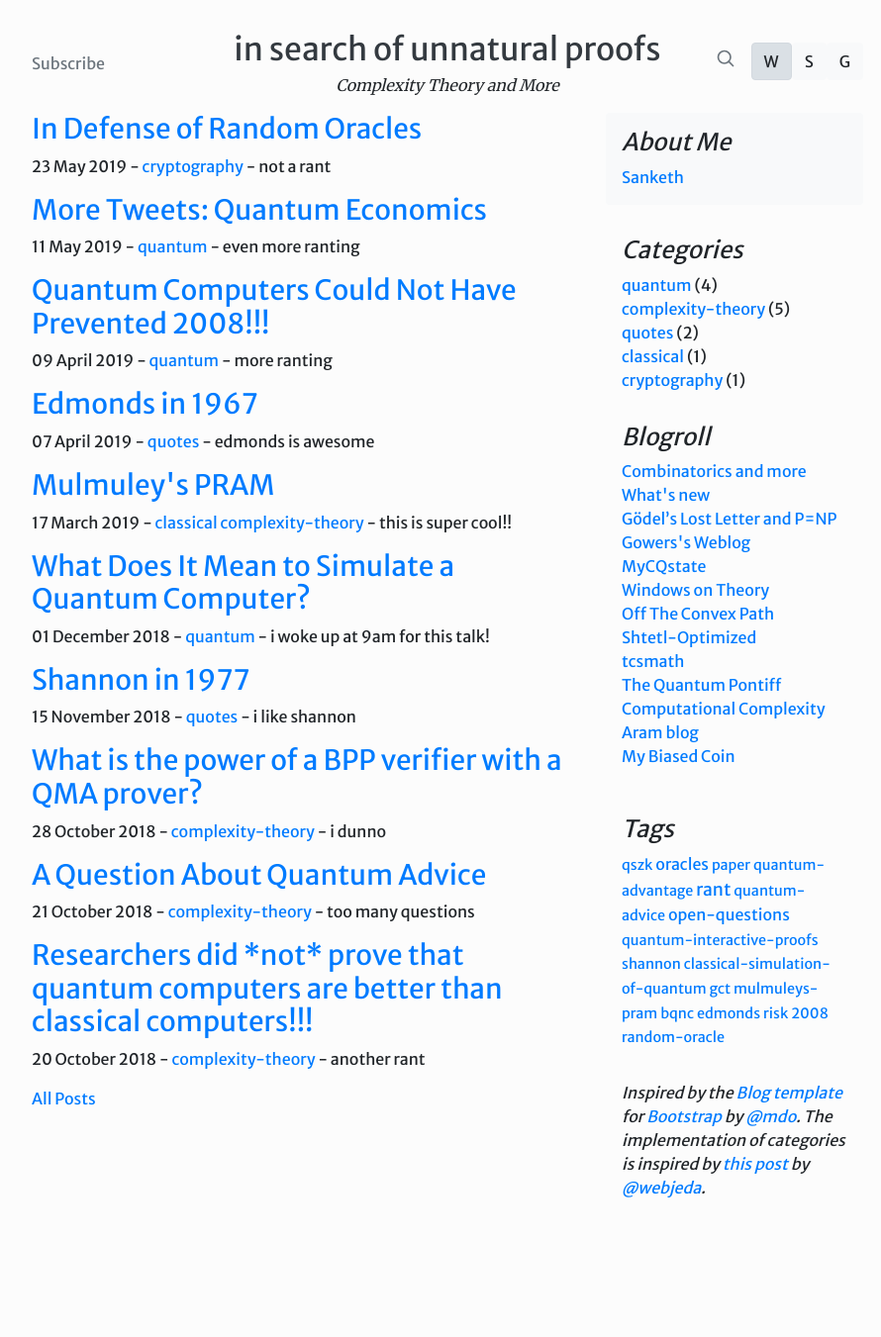
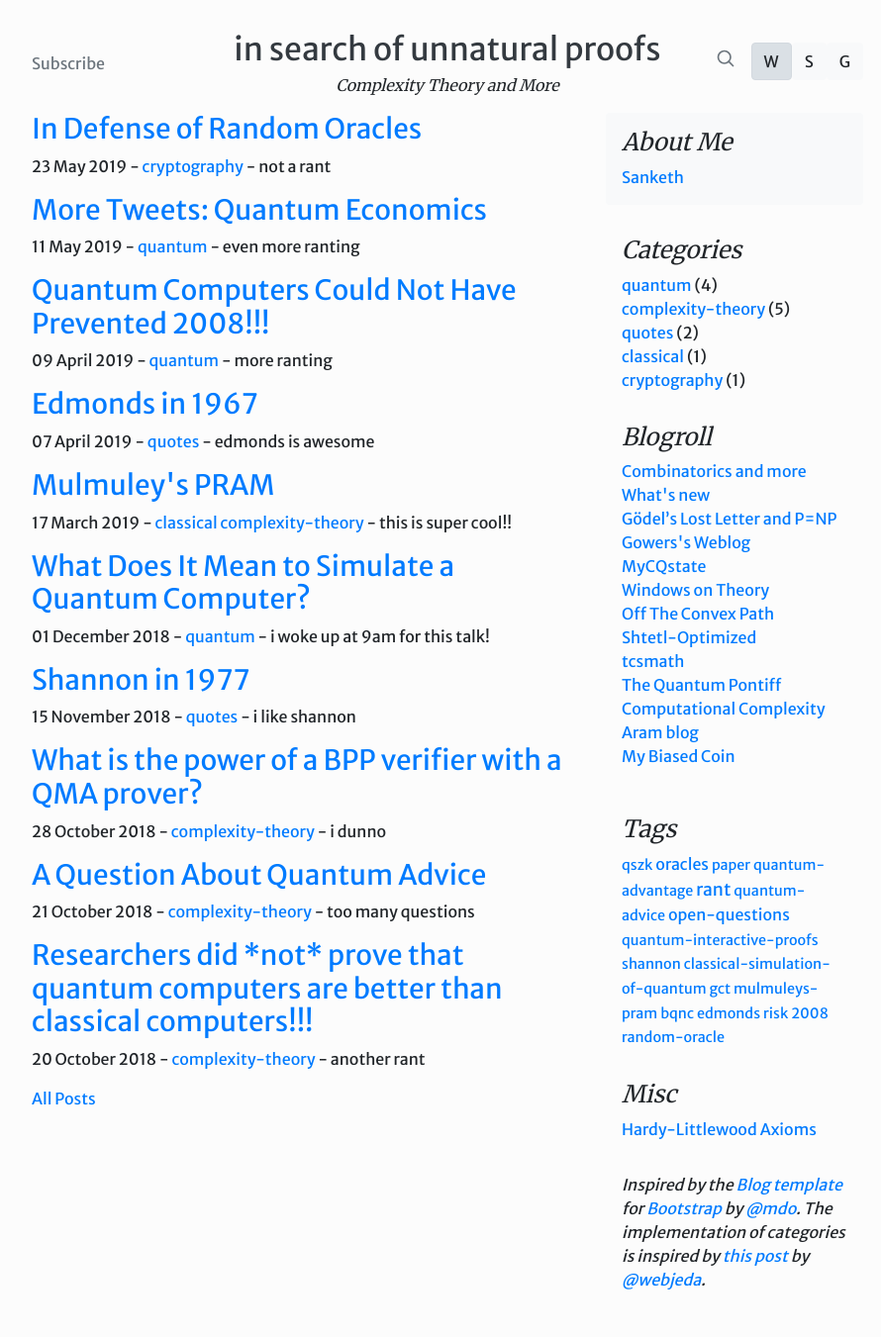
Before and after one commit to unnatural-proofs/unnatural-proofs.github.io, a Jekyll site: the page built from index.html, in a window 1280 px wide. Shown: the whole page at 99% size, without its empty margins (188-1078 px from the left). Built offline with Jekyll 4.4.1, drawn with Linux system fonts in a browser that asks for light colours; nearby versions of some CDN libraries; before the commit the page ends 1258 px from its top, so only the background shows below that.

Commit message:
added link to Hardy-Littlewood Axioms

```diff
--- a/_includes/aside.html
+++ b/_includes/aside.html
@@ -59,6 +59,15 @@
     </ol>
 </div>
 
+<div class="p-3">
+    <h4 class="font-italic">Misc</h4>
+    <ol class="list-unstyled mb-0">
+        <li>
+            <a href="https://unnatural-proofs.github.io/hardy-littlewood-axioms/">Hardy-Littlewood Axioms</a>
+        </li>
+    </ol>
+</div>
+
 <div class="p-3 font-italic">
     Inspired by the <a href="https://getbootstrap.com/docs/4.0/examples/blog/">Blog template</a>
     for <a href="https://getbootstrap.com/">Bootstrap</a> by <a href="https://twitter.com/mdo">@mdo</a>.
--- a/_sass/main.scss
+++ b/_sass/main.scss
@@ -21,6 +21,10 @@ body {
 .post-content {
     font-family: 'Merriweather', serif;
     font-size: 1.1em;
+}
+
+.blog-post-title {
+    font-family: 'Merriweather sans', sans-serif;
 }
 
 .sc {
@@ -58,7 +62,7 @@ blockquote p {
 }
 
 h1, h2, h3, h4, h5, h6 {
-    font-family: 'Merriweather sans', sans-serif;
+    font-family: 'Merriweather', serif;
     // font-family: Georgia, 'Times New Roman', Times, serif;
 }
 
```
Also changed, not shown: _pages/hardy-littlewood-axioms.md (renamed from hardy-littlewood-axioms.md, +1 -1 lines).
